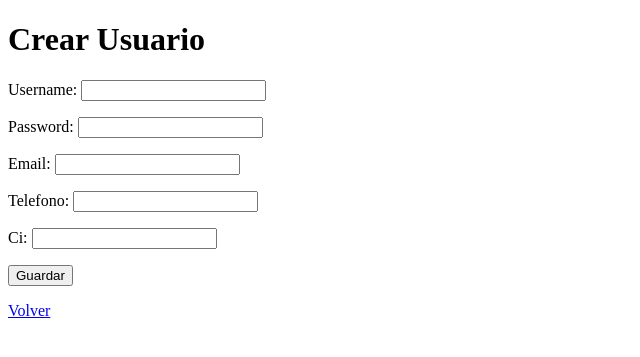
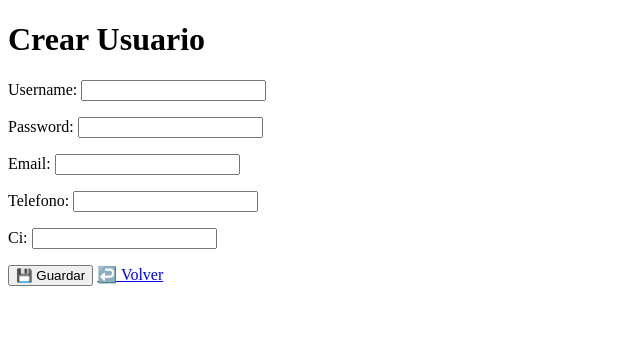
Before and after one commit to israzorz/proyectoWeb3, a Django app: page /usuarios/crear/ in a window 1280 px wide. Shown: the part 50-407 px from the top of the page, without its empty margins (0-640 px from the left). Run offline with Django 5.2, Linux system fonts and the light colour scheme.

Commit message:
modificando tabla usuarios

```diff
--- a/proyecto/appProyecto/templates/crear_usuario.html
+++ b/proyecto/appProyecto/templates/crear_usuario.html
@@ -1,11 +1,22 @@
 {% extends "base.html" %}
+{% block title %}
+    {% if modo_edicion %}Editar Usuario{% else %}Crear Usuario{% endif %}
+{% endblock %}
+
+
 {% block content %}
-<h1>Crear Usuario</h1>
+<div class="container mt-5" style="max-width: 600px;">
+<h1 class="text-dark mb-4">
+    {% if modo_edicion %}Editar Usuario{% else %}Crear Usuario{% endif %}
+</h1>
 
-<form method="post">
+<form action="" method="post" class="p-4 border rounded shadow-sm bg-light">
     {% csrf_token %}
     {{ form.as_p }}
-    <button type="submit">Guardar</button>
+    <div class="mt-4 text-center">
+        <button type="submit" class="btn btn-success btn-lg">💾 Guardar</button>
+        <a href="{% url 'lista_usuarios' %}" class="btn btn-secondary btn-lg ms-2">↩️ Volver</a>
+    </div>
 </form>
-<p><a href="{% url 'lista_usuarios' %}">Volver</a></p>
+</div>
 {% endblock %}
```
